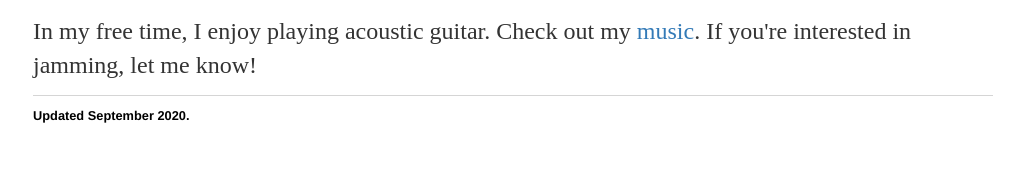
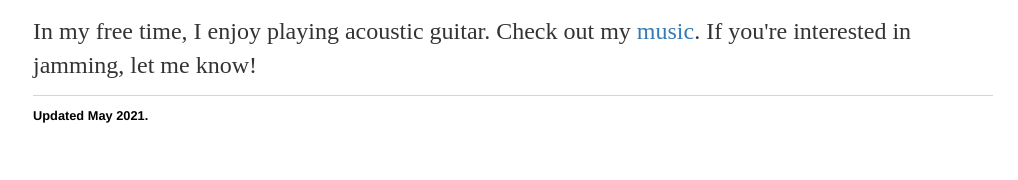
Before and after one commit to emilkhab/emilkhab.github.io, a Jekyll site: the page built from index.html, in a window 1280 px wide. Shown: the part 1479-1659 px from the top of the page, without its empty margins (127-1145 px from the left). Built offline with Jekyll 4.4.1, drawn with Linux system fonts in a browser that asks for light colours.

Commit message:
Update default.html

```diff
--- a/_layouts/default.html
+++ b/_layouts/default.html
@@ -25,7 +25,7 @@
 
 		<footer>
     			<ul>
-        			<li>Updated September 2020.</li>
+        			<li>Updated May 2021.</li>
 			</ul>
 		</footer>
 	</body>
```
